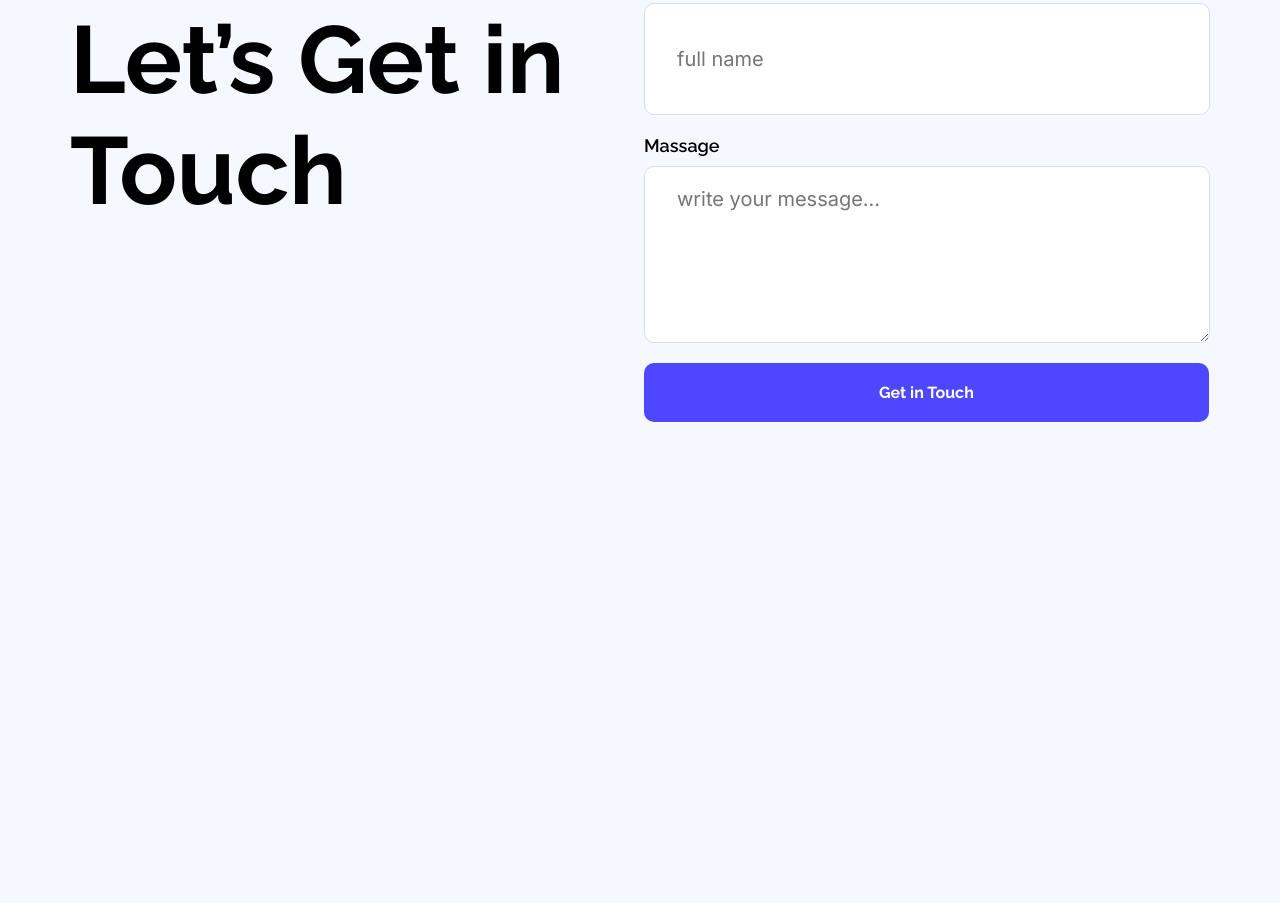
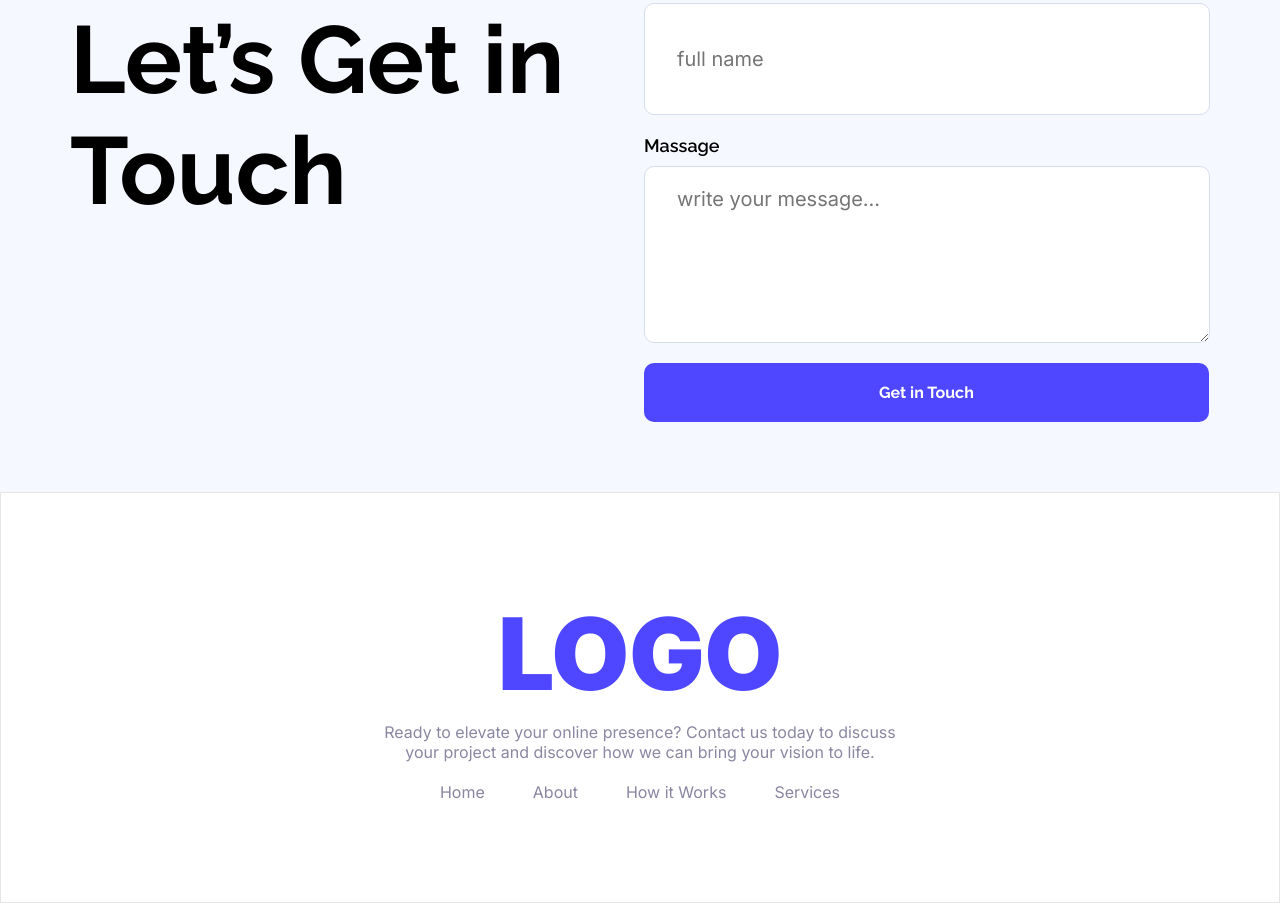
Before and after one commit to 30526/webflow-agency-website, a plain HTML site: page index.html in a window 1280 px wide. Shown: the part 3149-4052 px from the top of the page. Before the commit the page ends 3641 px from the top, so only its background shows below. Drawn offline with Linux system fonts and the light colour scheme.

Commit message:
added footer

```diff
--- a/index.html
+++ b/index.html
@@ -167,8 +167,19 @@
         </section>
     </main>
 
-    <footer>
-
+    <footer class="footer-container">
+        <div class="footer-content">
+            <h2 class="inter">LOGO</h2>
+            <p class="inter-font">Ready to elevate your online presence? Contact us today to discuss <br>your project and
+                discover how we can
+                bring your vision to life.</p>
+            <ul>
+                <li><a class="inter-font" href="">Home</a></li>
+                <li><a class="inter-font" href="">About</a></li>
+                <li><a class="inter-font" href="">How it Works</a></li>
+                <li><a class="inter-font" href="">Services</a></li>
+            </ul>
+        </div>
     </footer>
 
 </body>
--- a/styles/style.css
+++ b/styles/style.css
@@ -41,7 +41,7 @@ body {
 }
 
 .btn-primary:hover {
-    background-color: #3832fd;
+    background-color: #231cfd;
     cursor: pointer;
 }
 
@@ -270,7 +270,7 @@ nav {
 }
 
 
-/* login styles  */
+/* login section styles  */
 .login {
     display: flex;
     justify-content: space-between;
@@ -340,6 +340,48 @@ textarea {
 }
 
 .login-btn:hover {
-    background-color: #3832fd;
+    background-color: #231cfd;
     cursor: pointer;
 }
+
+
+/* Footer Styles  */
+.footer-container {
+    background-color: white;
+    border: 1px solid rgba(0, 0, 0, 0.1);
+    display: flex;
+    justify-content: center;
+
+}
+
+.footer-content {
+    text-align: center;
+    margin: 100px 0px;
+}
+
+.footer-content h2 {
+    font-size: 100px;
+    font-weight: 900;
+}
+
+.footer-content p {
+    font-size: 16px;
+    color: rgba(137, 135, 161, 1);
+    margin-top: 8px;
+}
+
+.footer-content ul {
+    display: flex;
+    gap: 48px;
+    justify-content: center;
+    margin-top: 20px;
+}
+
+.footer-content ul li {
+    list-style: none;
+}
+
+.footer-content ul a {
+    text-decoration: none;
+    color: rgba(137, 135, 161, 1);
+}
```
